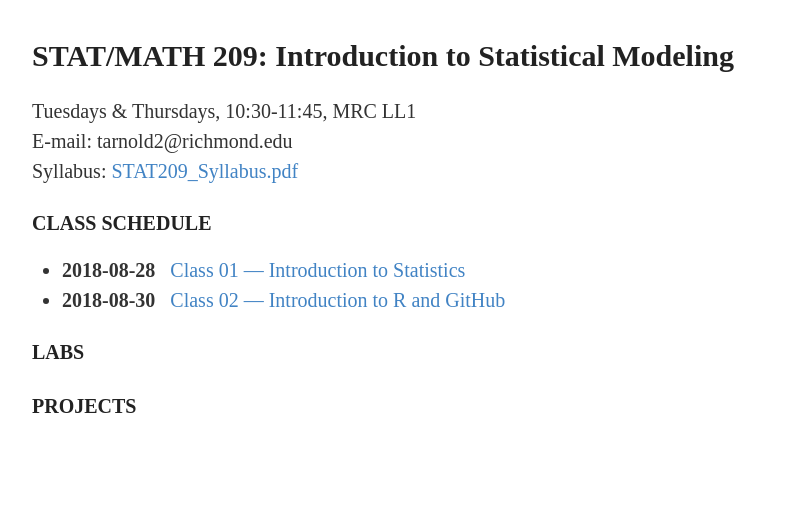
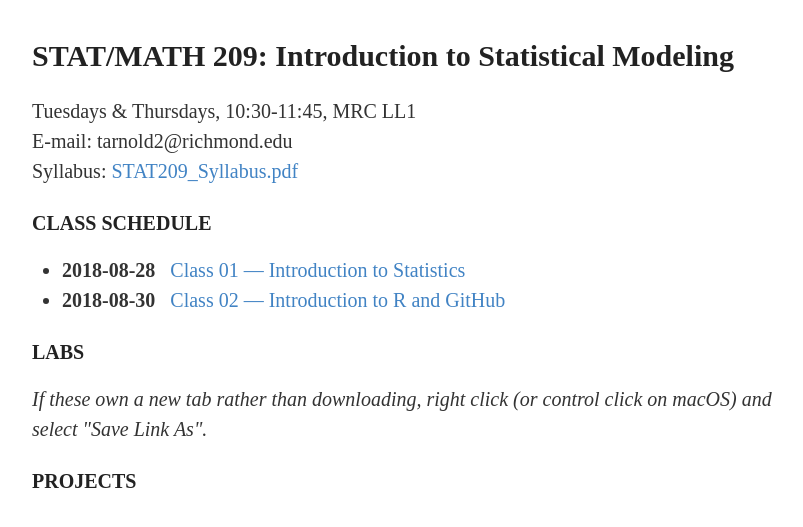
Before and after one commit to anhnguyendepocen/stat209-f18, a Jekyll site: the page built from index.html, in a window 1280 px wide. Shown: the top 527 px of the page, without its empty margins (223-1026 px from the left). Built offline with Jekyll 4.4.1, drawn with Linux system fonts in a browser that asks for light colours.

Commit message:
add labs warning

```diff
--- a/index.html
+++ b/index.html
@@ -66,6 +66,8 @@ Syllabus: <a href="assets/syllabus/STAT209_Syllabus.pdf">STAT209_Syllabus.pdf</a
 
 <div>
   <h3>LABS</h3>
+  <i>If these own a new tab rather than downloading, right click (or control
+  click on macOS) and select "Save Link As".</i>
   <ul>
 <!--     <li><a href="https://raw.githubusercontent.com/statsmaths/stat209-f18/master/labs/lab01.Rmd">Lab 01</a></li>
     <li><a href="https://raw.githubusercontent.com/statsmaths/stat209-f18/master/labs/lab02.Rmd">Lab 02</a></li>
@@ -91,11 +93,11 @@ Syllabus: <a href="assets/syllabus/STAT209_Syllabus.pdf">STAT209_Syllabus.pdf</a
   <ul>
 <!--     <li><a href="/stat209-f18/notes/project-i-week-in-life">
     Project I &mdash; Data Dictionary, A Week in the Life</a></li>
-    <li><a href="/stat209-f18/notes/project-ii-acs.md">
+    <li><a href="/stat209-f18/notes/project-ii-acs">
     Project II &mdash; Visualizing American Communities</a></li>
-    <li><a href="/stat209-f18/notes/project-iii-inference.md">
+    <li><a href="/stat209-f18/notes/project-iii-inference">
     Project III &mdash; Data Collection Inference</a></li>
-    <li><a href="/stat209-f18/notes/project-iv-final.md">
+    <li><a href="/stat209-f18/notes/project-iv-final">
     Project IV &mdash; Final Project</a></li>
  -->  </ul>
 </div>
```
Also changed, not shown: index2.html (+5 -3 lines).
